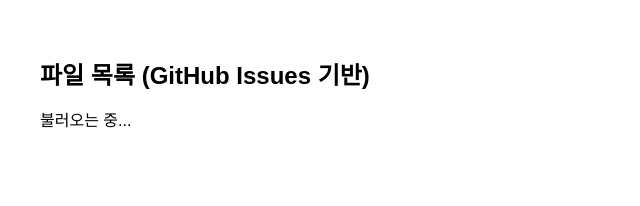
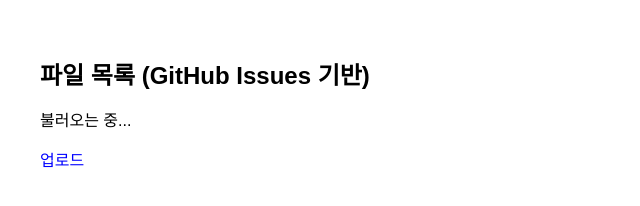
Before and after one commit to Dani-dev-6/edu_webhard, a plain HTML site: page index.html in a window 1280 px wide. Shown: the full height of the page, 0-640 px from the left. Drawn offline with Linux system fonts and the light colour scheme; no server answers.

Commit message:
Update index.html

```diff
--- a/index.html
+++ b/index.html
@@ -51,5 +51,6 @@
 
     fetchIssues();
   </script>
+  <botton><a href="https://github.com/Dani-dev-6/edu_webhard/issues/new?title=%5B업로드%5D%20파일이름.zip&body=추가할%20파일을%20찾아서%20업로드해주세요.%0A%0A첨부파일%3A">업로드</a></botton>
 </body>
 </html>
```
